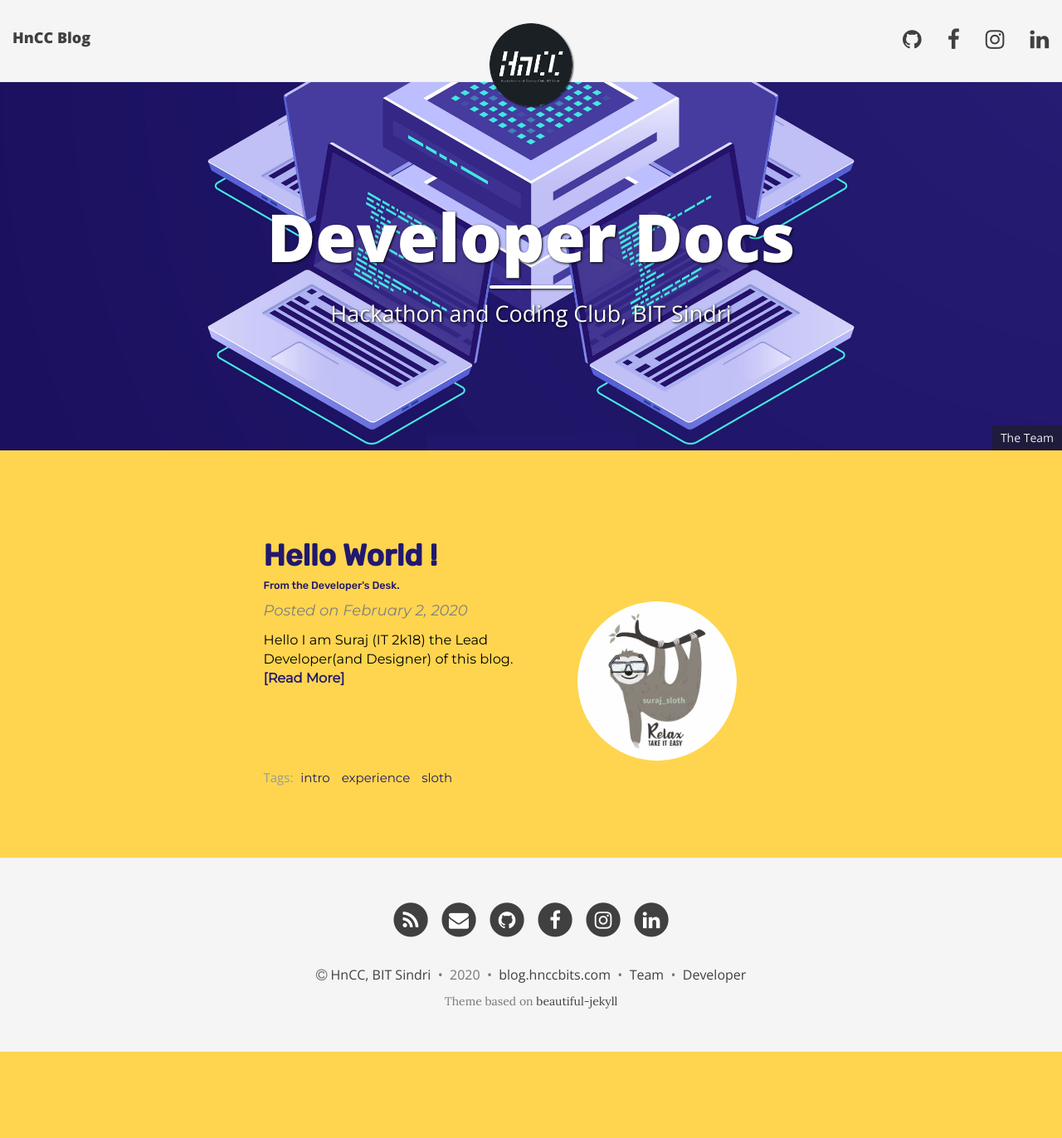
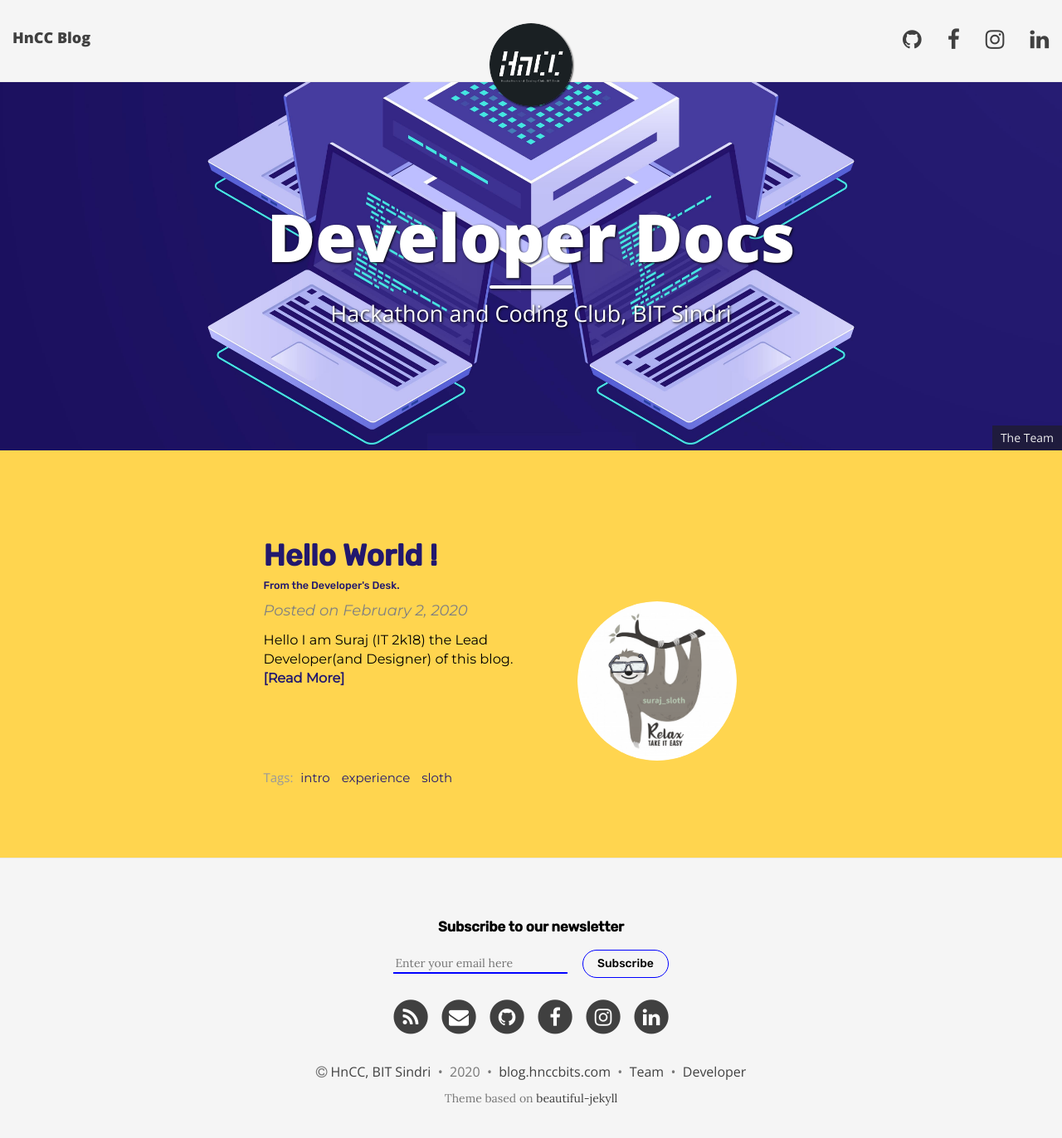
Before and after one commit to Zeeshan-2k1/HnCC-Blog, a Jekyll site: the page built from index.html, in a window 1280 px wide and 1385 px high. Shown: the top 1372 px of the window at 83% size. Built offline with Jekyll 4.4.1, drawn with Linux system fonts in a browser that asks for light colours; nearby versions of some CDN libraries; the list of posts is cut into pages by our own code.

Commit message:
Newsletter Support

```diff
--- a/_config.yml
+++ b/_config.yml
@@ -255,3 +255,5 @@ prose:
 plugins:
   - jekyll-paginate
   - jekyll-sitemap
+  - jekyll-feed
+#jekyll feed
--- a/_includes/footer.html
+++ b/_includes/footer.html
@@ -2,6 +2,17 @@
   <div class="container beautiful-jekyll-footer">
     <div class="row">
       <div class="col-lg-8 col-lg-offset-2 col-md-10 col-md-offset-1">
+
+
+
+        <form class="newsletter" style="border:0px solid #ccc;padding:3px;text-align:center;" action="https://feedburner.google.com/fb/a/mailverify" method="post" target="popupwindow" onsubmit="window.open('https://feedburner.google.com/fb/a/mailverify?uri=HnccBlog', 'popupwindow', 'scrollbars=yes,width=550,height=520');return true"><h2 style="font-family:'Rubik'; font-size: 1.2em;">Subscribe to our newsletter</h2><input class="box" type="text" style="width:15em;" name="email" placeholder="Enter your email here" />
+          <input type="hidden" value="HnccBlog" name="uri"/><input type="hidden" name="loc" value="en_US"/>
+
+          <input class="sbbtn" type="submit" value="Subscribe"></form>
+
+
+          <br>
+
         <ul class="list-inline text-center footer-links">
           {%- for link in site.social-network-links -%}
             {%- assign curkey = link[0] -%}
--- a/assets/css/styles.css
+++ b/assets/css/styles.css
@@ -62,3 +62,37 @@ h2, h3, h4{
 	padding-right: 5%;
 	width: 88%;
 }
+
+.newsletter{
+	height:
+}
+
+.box{
+	margin-right: 1em;
+	background:none;
+	border:none;
+	border-bottom: .2em solid blue;
+	margin-top: 1em;
+}
+
+.box:hover{
+	border-bottom: .3em solid blue;
+	transition: .3s;
+}
+
+.sbbtn{
+	border-radius: 2em;
+	padding-left: 1.2em;
+	padding-right: 1.2em;
+	padding-top: .4em;
+	padding-bottom: .4em;
+
+	background:none;
+	border:.1em solid blue;
+	font-family: 'Rubik';
+}
+
+.sbbtn:hover{
+	background-color: orange;
+	transition: .3s;
+}
```
Also changed, not shown: _posts/2020-02-02-first-post.md (+4 -2 lines).
